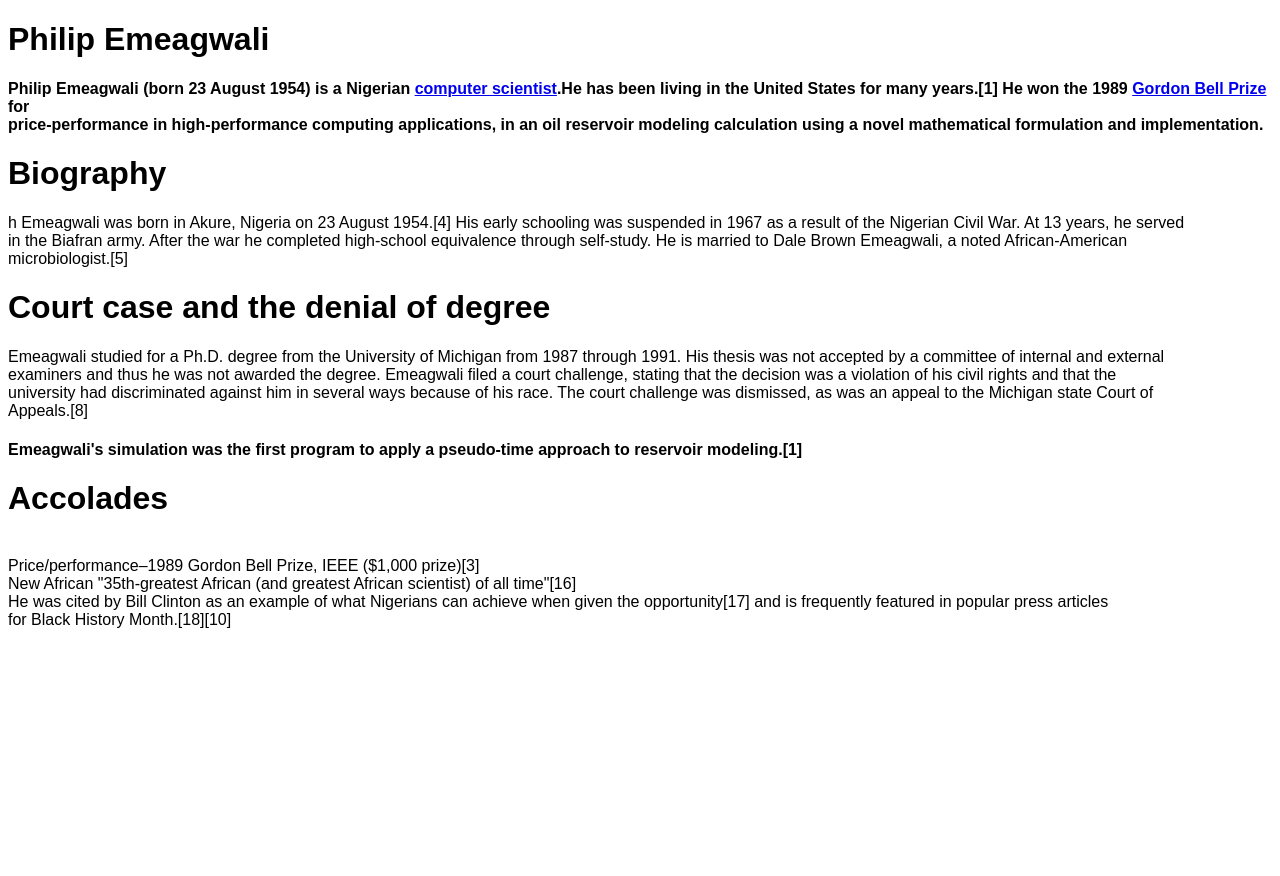
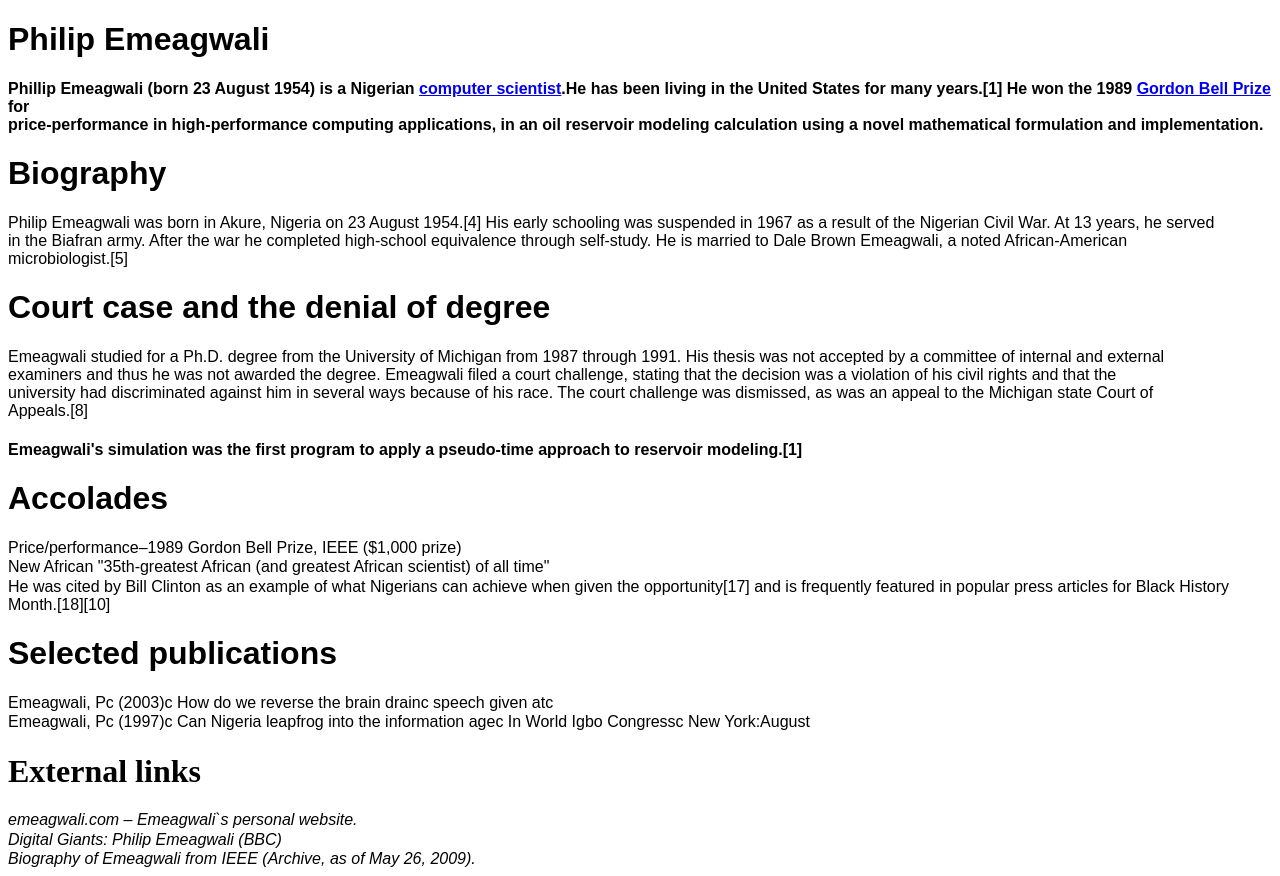
Before and after one commit to mildrein/16022023, a plain HTML site: page 01/index.html in a window 1280 px wide. Before the commit the page ends 800 px from the top, so only its background shows below. Drawn offline with Linux system fonts and the light colour scheme.

Commit message:
first commit

```diff
--- a/01/index.html
+++ b/01/index.html
@@ -5,16 +5,23 @@
     <meta http-equiv="X-UA-Compatible" content="IE=edge">
     <meta name="viewport" content="width=device-width, initial-scale=1.0">
     <title>Philip Emeagwali</title>
+    <style>
+        p {
+         margin-top: 0.1em;
+         margin-bottom: 0.1em;
+        }
+       </style>
+
 </head>
 <body>
     <h1>
         <span style="font-family: Arial, Verdana; size: 25;"> <b>Philip Emeagwali</b> </span>
     </h1>
-    <p><span style="font-family: Arial, Verdana;"> <b>Philip Emeagwali (born 23 August 1954) is a Nigerian <a href="https://en.wikipedia.org/wiki/Computer_scientist">computer scientist</a>.He has been living in the United States for many years.[1] He won the 1989 <a href="https://en.wikipedia.org/wiki/Gordon_Bell_Prize"> Gordon Bell Prize</a> for <br> price-performance in high-performance computing applications, in an oil reservoir modeling calculation using a novel mathematical formulation and implementation.</b> </span></p>
+    <p><span style="font-family: Arial, Verdana;"> <b> Phillip Emeagwali (born 23 August 1954) is a Nigerian <a href="https://en.wikipedia.org/wiki/Computer_scientist">computer scientist</a>.He has been living in the United States for many years.[1] He won the 1989 <a href="https://en.wikipedia.org/wiki/Gordon_Bell_Prize"> Gordon Bell Prize</a> for <br> price-performance in high-performance computing applications, in an oil reservoir modeling calculation using a novel mathematical formulation and implementation.</b> </span></p>
     <h1>
         <span style="font-family: Arial, Verdana; size: 25;"> <b>Biography</b> </span>
     </h1>
-    <p><span style="font-family: Arial, Verdana;"> h Emeagwali was born in Akure, Nigeria on 23 August 1954.[4] His early schooling was suspended in 1967 as a result of the Nigerian Civil War. At 13 years, he served <br> in the Biafran army. After the war he completed high-school equivalence through self-study. He is married to Dale Brown Emeagwali, a noted African-American <br> microbiologist.[5]
+    <p><span style="font-family: Arial, Verdana;"> Philip Emeagwali was born in Akure, Nigeria on 23 August 1954.[4] His early schooling was suspended in 1967 as a result of the Nigerian Civil War. At 13 years, he served <br> in the Biafran army. After the war he completed high-school equivalence through self-study. He is married to Dale Brown Emeagwali, a noted African-American <br> microbiologist.[5]
       </span></p>
       <h1>
         <span style="font-family: Arial, Verdana; size: 25;"> <b>Court case and the denial of degree</b> </span>
@@ -26,9 +33,22 @@
     <h1>
         <span style="font-family: Arial, Verdana; size: 25;"> <b>Accolades</b> </span>
     </h1>
-    <br><span style="font-family: Arial, Verdana;size: 1;;"> Price/performance–1989 Gordon Bell Prize, IEEE ($1,000 prize)[3]
-    <br><span style="font-family: Arial, Verdana;size: 1;;"></span>New African "35th-greatest African (and greatest African scientist) of all time"[16]
-    <br><span style="font-family: Arial, Verdana;size: 1;;"></span>He was cited by Bill Clinton as an example of what Nigerians can achieve when given the opportunity[17] and is frequently featured in popular press articles
-    <br> for Black History Month.[18][10]
+   <p><span style="font-family: Arial, Verdana;size: 1;;"> Price/performance–1989 Gordon Bell Prize, IEEE ($1,000 prize)</p>
+    <p><span style="font-family: Arial, Verdana;size: 1;;">New African "35th-greatest African (and greatest African scientist) of all time"</p>
+    <p><span style="font-family: Arial, Verdana;size: 1;;">He was cited by Bill Clinton as an example of what Nigerians can achieve when given the opportunity[17] and is frequently featured in popular press articles
+        for Black History Month.[18][10]
+        <h1></p>
+        <span style="font-family: Arial, Verdana; size: 25;"> <b>Selected publications</b> </span>
+    </h1>
+     <p><span style="font-family: Arial, Verdana;size: 1;;"> Emeagwali, Pc (2003)c How do we reverse the brain drainc speech given atc</p>
+    <p><span style="font-family: Arial, Verdana;size: 1;;"> Emeagwali, Pc (1997)c Can Nigeria leapfrog into the information agec In World Igbo Congressc New York:August</p>
+     <h1><span style="font-family: Arial, Verdana;"></span>External links
+     </h1>
+   <p><span style="font-family: Arial, Verdana;size: 1;;"> <em>emeagwali.com – Emeagwali`s personal website.</em> </p>
+    <p><span style="font-family: Arial, Verdana;size: 1;;"><em>Digital Giants: Philip Emeagwali (BBC)</em></p>
+    <p><span style="font-family: Arial, Verdana;size: 1;;"> <em>Biography of Emeagwali from IEEE (Archive, as of May 26, 2009).
+
+
+    </em> </p>
 </body>
 </html>
```
Also changed, not shown: 01/new.html (deleted, +0 -2 lines).
